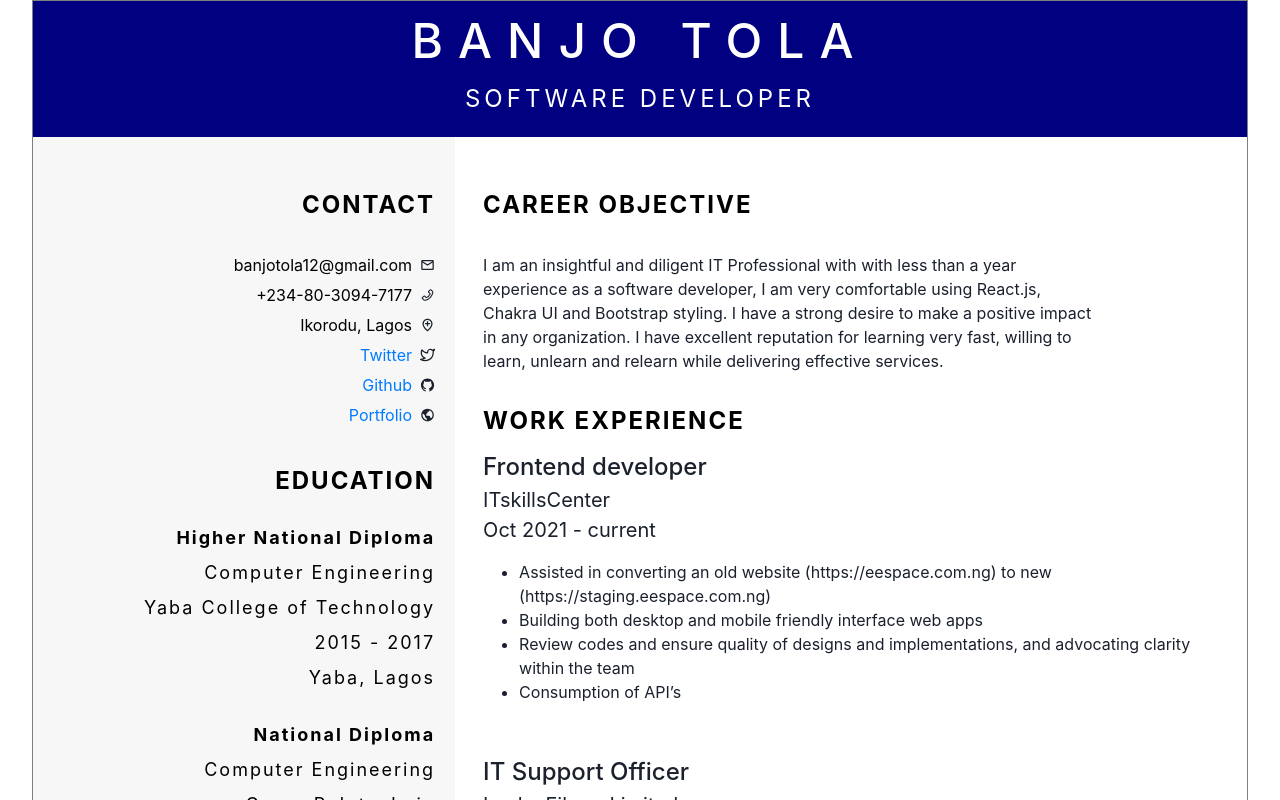
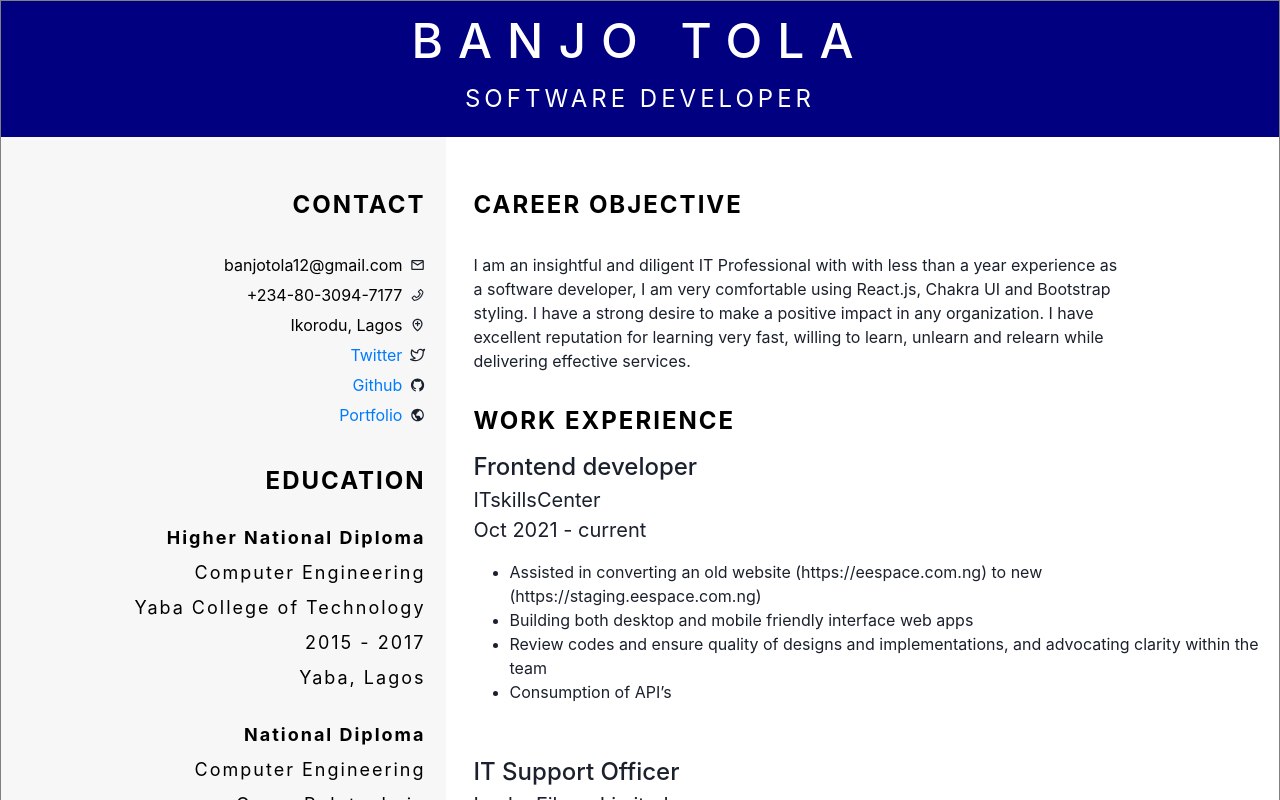
Before and after one commit to Oluwaseun4244/Banjo-Tola-Cv, a Next.js app: page / in a window 1280 px wide. Shown: the top 800 px of the page. Built offline with nearby package versions, Linux system fonts and the light colour scheme.

Commit message:
removing container

```diff
--- a/pages/index.js
+++ b/pages/index.js
@@ -21,7 +21,7 @@ import { FiTwitter } from "react-icons/fi";
 
 export default function Home() {
   return (
-    <div className={styles.container}>
+<>
       <Head>
         <title>Create Next App</title>
         <meta name="description" content="Generated by create next app" />
@@ -591,6 +591,6 @@ export default function Home() {
         </Stack>
 
       </Box>
-    </div>
+      </>
   );
 }
```
